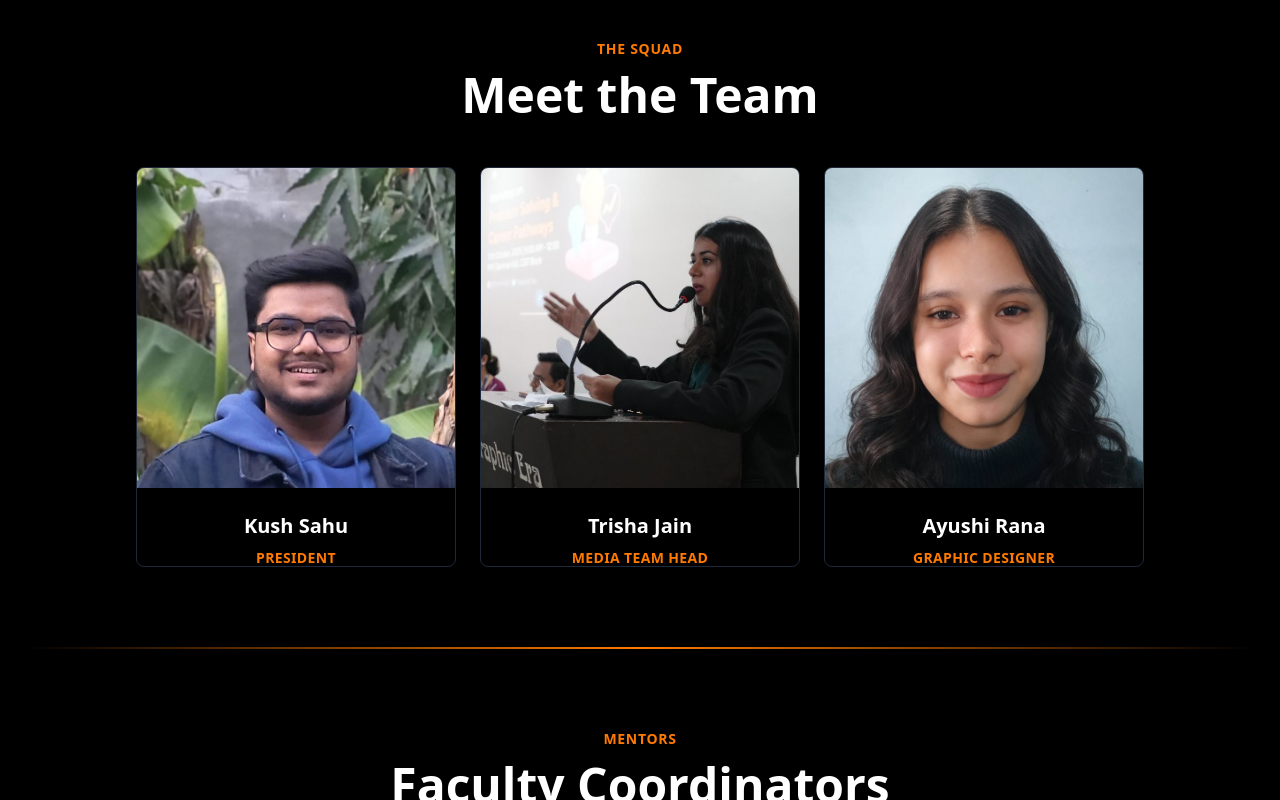
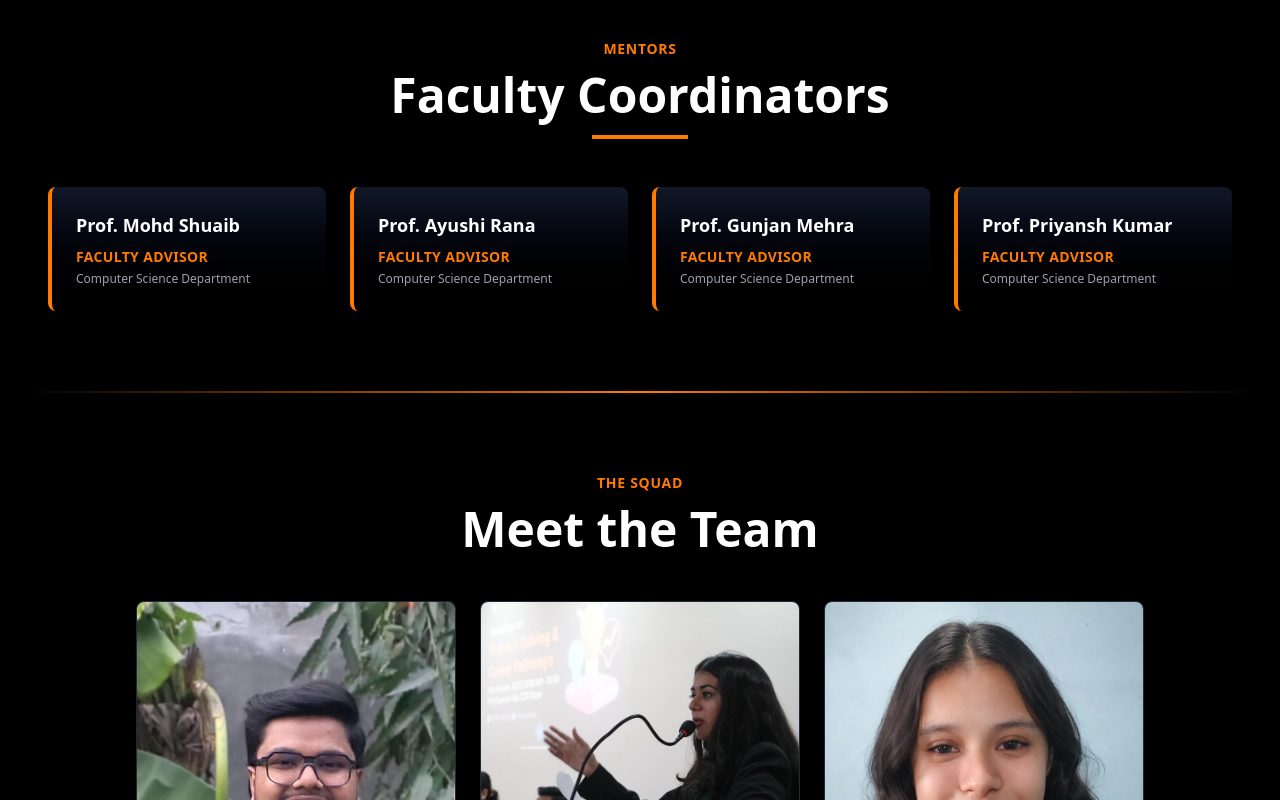
Before and after one commit to TraversalGEU/Traversal, a Next.js app: page / in a window 1280 px wide. Shown: the part 1800-2600 px from the top of the page. Built offline with nearby package versions, Linux system fonts and the light colour scheme.

Commit message:
Update Main.js

```diff
--- a/app/components/Main.js
+++ b/app/components/Main.js
@@ -15,9 +15,9 @@ export default function Main() {
       <Border/>
       <Section3/>
       <Border/>
+      <Section5/>
+      <Border/>
       <Section4/>
-      <Border/>
-      <Section5/>
     </div>
   )
 }
```
